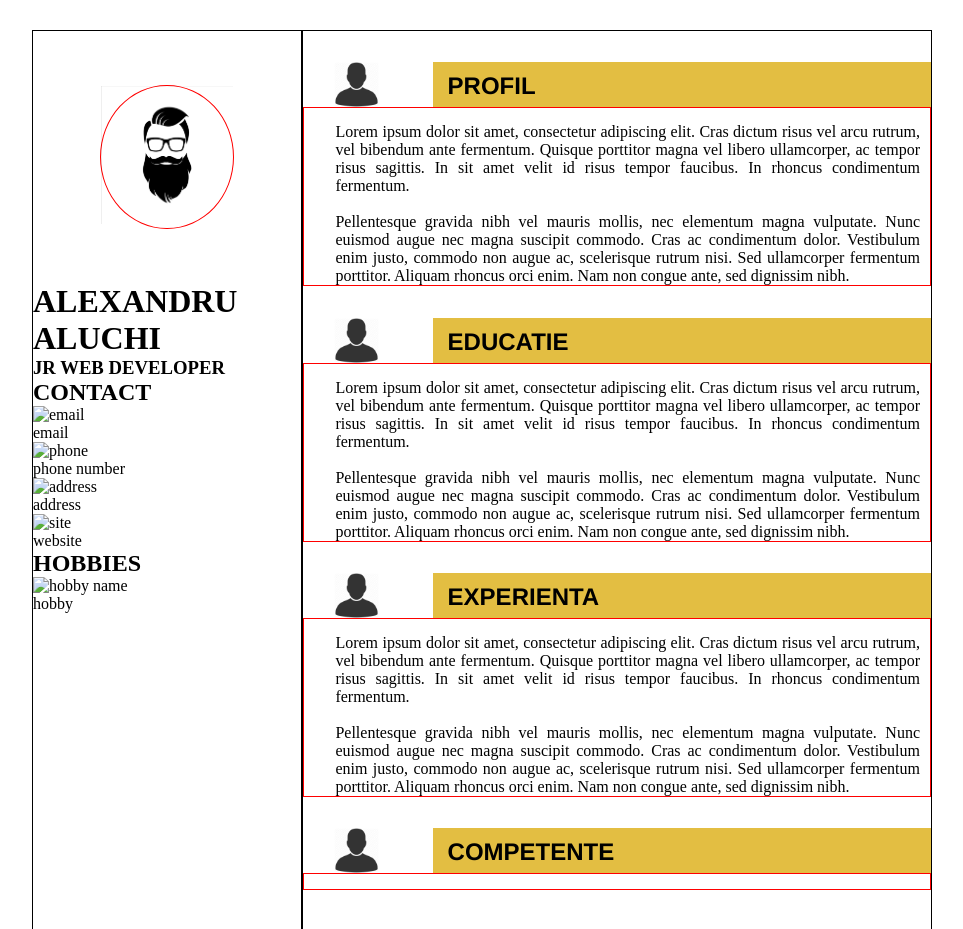
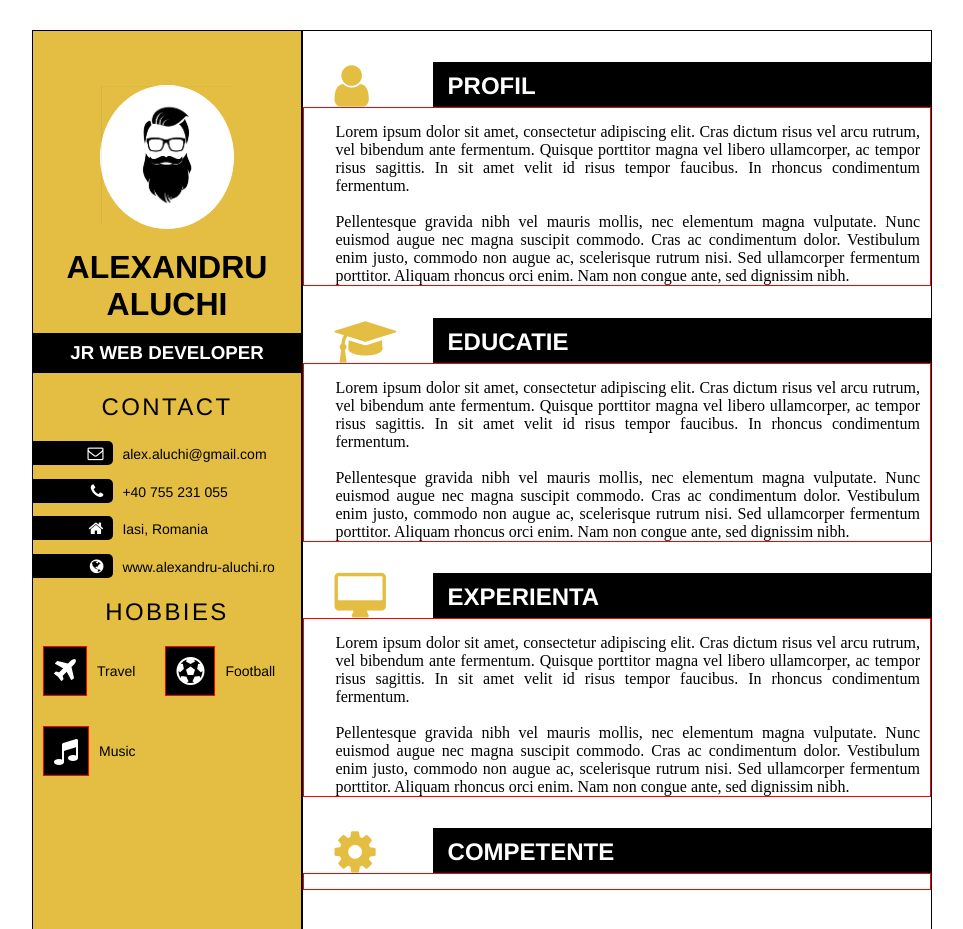
Before and after one commit to TheOldOwl/personal-profile, a website: page cv.html in a window 1280 px wide. Shown: the top 929 px of the page, without its empty margins (158-1121 px from the left). Drawn offline with Linux system fonts and the light colour scheme.

Commit message:
update CV.html

```diff
--- a/cv.html
+++ b/cv.html
@@ -8,37 +8,55 @@
 </head>
 <body>
 	<div class="frame-container">
-		<div class="left-container">
-			<div class="image-left">
+		<div class="personal-data">
+			<div class="profile-picture">
 				<img src="./images/portrait.png" alt="portrait">
 			</div>
 			<div id="name">
 				<h1>ALEXANDRU ALUCHI</h1>
 			</div>
-			<div id="title">
+			<div id="job-title">
 				<h3>JR WEB DEVELOPER</h3>
 			</div>
-			<div class="header-left">
-				<h2>CONTACT</h2>
-				<img src="/" alt="email">
-				<p>email</p>
-				<img src="" alt="phone">
-				<p>phone number</p>
-				<img src="/" alt="address">
-				<p>address</p>
-				<img src="/" alt="site">
-				<p>website</p>
+			<div class="profile-header">
+				<p>CONTACT</P>
 			</div>
 			<div class="header-left">
-				<h2>HOBBIES</h2>
-				<img src="/" alt="hobby name">
-				<p>hobby</p>
+				<div class="holder">
+					<i class="fa fa-envelope-o social-media" aria-hidden="true"></i>
+					<p>alex.aluchi@gmail.com</p>
+				</div>
+				<div class="holder">
+					<i class="fa fa-phone social-media" aria-hidden="true"></i>
+					<p>+40 755 231 055 </p>
+				</div>
+				<div class="holder">
+					<i class="fa fa-home social-media" aria-hidden="true"></i>
+					<p>Iasi, Romania</p>
+				</div>
+				<div class="holder">
+					<i class="fa fa-globe social-media" aria-hidden="true"></i>
+					<p>www.alexandru-aluchi.ro</p>
+				</div>
 			</div>
+			<div class="profile-header">
+				<p>HOBBIES</p>
+			</div>
+			<ul class="hobbies-data">
+				<li><i class="fa fa-plane" aria-hidden="true"></i></li>
+				<li>Travel</li>
+				<li id="right-side"><i class="fa fa-futbol-o" aria-hidden="true"></i></li>
+				<li>Football</li>
+				<li><i class="fa fa-music" aria-hidden="true"></i></li>
+				<li>Music</li>
+				<li></li>
+				<li></li>
+			</ul>
 		</div>
 		<div class="right-container">
 			<div class="holder">
 				<div class="icon">
-					<img src="./images/customer-512.png" alt="iconita">
+					<i class="fa fa-user" aria-hidden="true"></i>
 				</div>
 				<div class="head-text">
 					<h2>PROFIL</h2>
@@ -59,7 +77,7 @@
 			</div>
 			<div class="holder">
 				<div class="icon">
-					<img src="./images/customer-512.png" alt="iconita">
+					<i class="fa fa-graduation-cap" aria-hidden="true"></i>
 				</div>
 				<div class="head-text">
 					<h2>EDUCATIE</h2>
@@ -80,7 +98,7 @@
 			</div>
 			<div class="holder">
 				<div class="icon">
-					<img src="./images/customer-512.png" alt="iconita">
+					<i class="fa fa-desktop" aria-hidden="true"></i>
 				</div>
 				<div class="head-text">
 					<h2>EXPERIENTA</h2>
@@ -101,7 +119,7 @@
 			</div>
 			<div class="holder">
 				<div class="icon">
-					<img src="./images/customer-512.png" alt="iconita">
+					<i class="fa fa-cog" aria-hidden="true"></i>
 				</div>
 				<div class="head-text">
 					<h2>COMPETENTE</h2>
--- a/scripts/index-jquery.js
+++ b/scripts/index-jquery.js
@@ -1,5 +1,5 @@
 $( document ).ready(function() {
-		$('.fa').hover(function(){
+    $('.fa').hover(function() {
         $('.fa').not(this).toggleClass('toggle');
     });
 });
--- a/styles/cv.css
+++ b/styles/cv.css
@@ -7,7 +7,7 @@
 }
 
 
-/* Left side container */
+/* Personal data tab */
 
 .frame-container{
 	width: 900px;
@@ -15,11 +15,102 @@
 	margin: 30px auto;
 }
 
-.left-container{
+.personal-data{
 	border: 1px solid black;
+	background-color: #e3be42;
 	width: 30%;
 	height: 100%;
 }
+
+.profile-picture{
+	border: 1px solid #FFF;
+	background-color: #FFF;
+	border-radius: 50%;
+	width: 50%;
+	margin: 20% auto;
+	margin-bottom: 20px;
+}
+
+.profile-picture img{
+	width: 100%;
+}
+
+#name{
+	text-align: center;
+	font-family: Helvetica, sans-serif;
+	margin-bottom: 10px;
+}
+
+#job-title{
+	background-color: #000;
+	color: #FFF;
+	text-align: center;
+	font-family: Helvetica, sans-serif;
+	line-height: 2.5em;
+}
+
+.profile-header {
+	text-align: center;
+	font-family: Helvetica, sans-serif;
+	font-weight: 400;
+	margin: 20px 0;
+	font-size: 1.5em;
+	letter-spacing: 0.1em;
+}
+
+.holder{
+	width: 100%;
+}
+
+.holder > p {
+	font-family: Helvetica, sans-serif;
+	padding-left: 5px;
+	font-size: 14px;
+}
+
+.social-media{
+	width: 30%;
+	padding-right: 10px;
+	text-align: right;
+	background-color: #000;
+	color: #FFF;
+	border-top-right-radius: 5px;
+	border-bottom-right-radius: 5px;
+}
+
+.holder >.fa{
+	font-size: 1em;
+	/*font-weight: 600;*/
+	line-height: 1.5em;
+}
+
+.hobbies-data{
+	list-style-type: none;
+	display: flex;
+	flex-wrap: wrap;
+	align-items: center;
+	font-family: Helvetica, sans-serif;
+}
+
+.hobbies-data .fa {
+	border: 1px solid red;
+	padding: 10px;
+	font-size: 2em;
+	color: #FFF;
+	background-color: #000;
+}
+
+.hobbies-data li{
+	font-size: 14px;
+	padding-left: 10px;
+	padding-bottom: 30px;
+}
+
+#right-side {
+	padding-left: 30px;
+}
+
+/* Right container content*/
 
 .right-container{
 	border: 1px solid black;
@@ -29,8 +120,6 @@
 	position: relative;
 	bottom: 100%;
 }
-
-/* Right container content*/
 
 /* Profile bar */
 
@@ -50,13 +139,14 @@
 	padding-left: 5%;
 }
 
-.icon img{
-	height:100%;
+.icon .fa{
+	font-size: 3em;
+	color: #e3be42;
 }
 
 .head-text{
-	background-color: #e3be42;
-	color: #000;
+	background-color: #000;
+	color: #FFF;
 	font-family: Helvetica, sans-serif;
 	padding-left: 15px;
 	width: 79.3%;
@@ -74,16 +164,3 @@
 	text-align: justify;
 	padding: 15px 10px 0 5%;
 }
-
-/* Left container */
-
-.image-left{
-	border: 1px solid red;
-	border-radius: 50%;
-	width: 50%;
-	margin: 20% auto;
-}
-
-.image-left img{
-	width: 100%;
-}
```
Also changed, not shown: index.html (+0 -1 lines), 1 other file.
